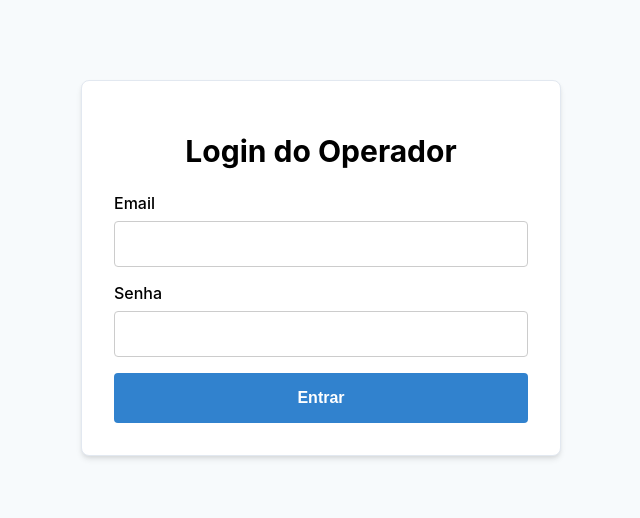
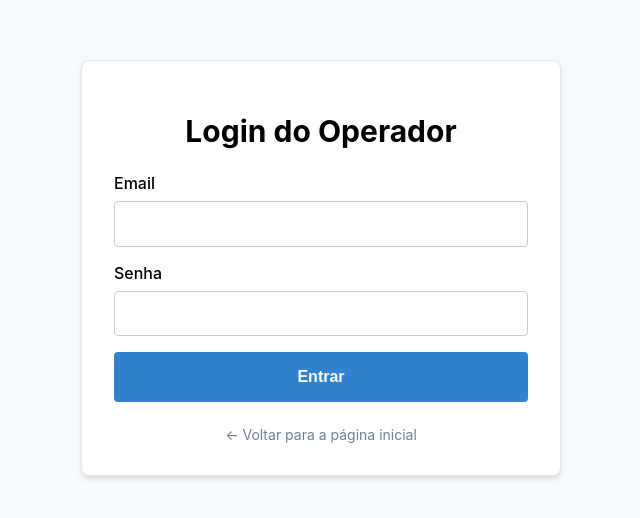
Before and after one commit to Guilherme-LTS/Sistema-de-Fidelidade, a React (Create React App) app in the folder frontend/: page /login in a window 1280 px wide. Shown: the part 132-650 px from the top of the page, without its empty margins (319-959 px from the left). Built offline with nearby package versions, Linux system fonts and the light colour scheme.

Commit message:
added a back button in login page

```diff
--- a/frontend/src/pages/LoginPage.js
+++ b/frontend/src/pages/LoginPage.js
@@ -1,8 +1,7 @@
 // frontend/src/pages/LoginPage.js
 import React, { useState } from 'react';
-import { useNavigate } from 'react-router-dom';
+import { useNavigate, Link } from 'react-router-dom';
 import { toast } from 'react-toastify';
-// 1. Importamos nosso CSS
 import styles from './LoginPage.module.css';
 
 function LoginPage() {
@@ -73,6 +72,9 @@ function LoginPage() {
             </button>
           </div>
         </form>
+        <Link to="/" className={styles.backLink}>
+          &larr; Voltar para a página inicial
+        </Link>
       </div>
     </div>
   );
--- a/frontend/src/pages/LoginPage.module.css
+++ b/frontend/src/pages/LoginPage.module.css
@@ -74,7 +74,22 @@
     cursor: not-allowed;
   }
 
-  /* Adicione no final de LoginPage.module.css */
+
+.backLink {
+  display: block;
+  margin-top: 1.5rem;
+  text-align: center;
+  color: #718096;
+  font-size: 0.875rem;
+  text-decoration: none;
+  transition: color 0.2s;
+}
+
+.backLink:hover {
+  color: #2d3748;
+  text-decoration: underline;
+}
+
 
 @media (max-width: 768px) {
     .pageContainer {
```
